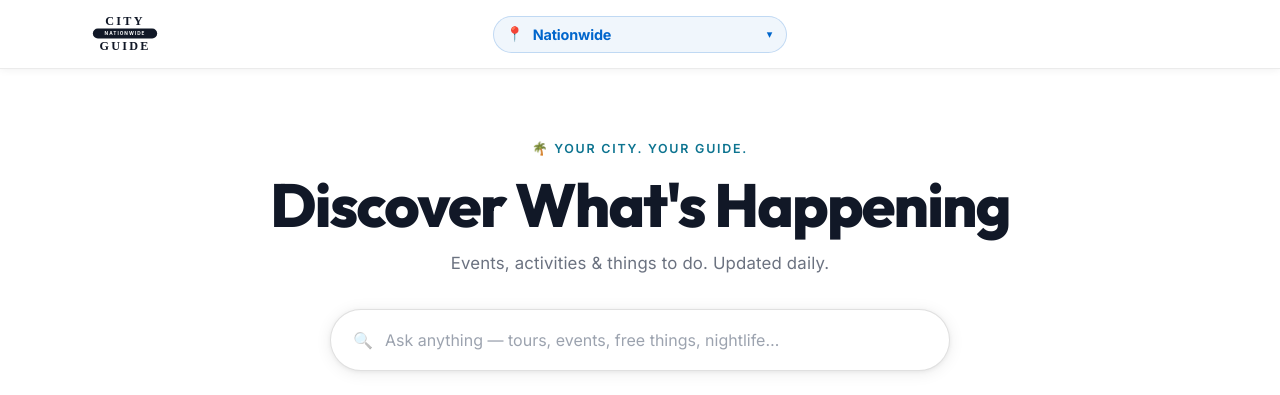
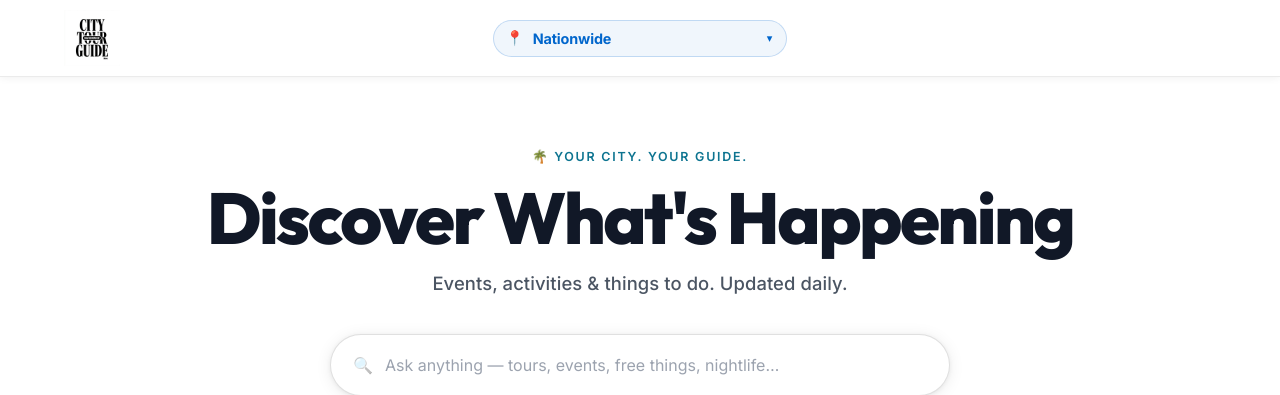
Before and after one commit to citytourguideinc/tampa-city-tour-guide, a Next.js app: page / in a window 1280 px wide. Shown: the top 395 px of the page. Built offline with nearby package versions, Linux system fonts and the light colour scheme; no server answers; the database is empty.

Commit message:
Approved logo.png in navbar (56px), bolder hero title (4.5rem/900), bigger subtitle, taller navbar (76px)

```diff
--- a/app/page.js
+++ b/app/page.js
@@ -128,9 +128,8 @@ export default function Home() {
       <header className={styles.navbar}>
         <div className={styles.navInner}>
 
-          {/* LEFT — Logo + Brand */}
           <a href="/" className={styles.logoLink} aria-label="City Tour Guide home">
-            <img src="/logo.svg" alt="City Tour Guide" className={styles.logoImg} />
+            <img src="/logo.png" alt="City Tour Guide" className={styles.logoImg} />
           </a>
 
           {/* CENTER — City / Region Picker */}
--- a/app/page.module.css
+++ b/app/page.module.css
@@ -13,7 +13,7 @@
   max-width: 1200px;
   margin: 0 auto;
   padding: 0 24px;
-  height: 68px;
+  height: 76px;
   display: grid;
   grid-template-columns: 1fr auto 1fr;
   align-items: center;
@@ -28,9 +28,10 @@
   justify-self: start;
 }
 .logoImg {
-  height: 40px;
+  height: 56px;
   width: auto;
   display: block;
+  object-fit: contain;
 }
 
 /* CENTER — City picker pill */
@@ -100,20 +101,20 @@
 }
 .heroTitle {
   font-family: 'Outfit', sans-serif;
-  font-size: clamp(2.4rem, 5vw, 3.8rem);
-  font-weight: 800;
-  line-height: 1.1;
-  letter-spacing: -0.03em;
+  font-size: clamp(2.8rem, 6vw, 4.5rem);
+  font-weight: 900;
+  line-height: 1.05;
+  letter-spacing: -0.035em;
   color: #111827;
-  margin-bottom: 14px;
+  margin-bottom: 16px;
 }
 .heroSub {
   font-family: 'Inter', sans-serif;
-  font-size: 1.05rem;
-  color: #6B7280;
-  font-weight: 400;
-  margin-bottom: 36px;
-  letter-spacing: 0.01em;
+  font-size: 1.15rem;
+  color: #4B5563;
+  font-weight: 500;
+  margin-bottom: 40px;
+  letter-spacing: 0.005em;
 }
 .heroSearch {
   max-width: 620px;
```
Also changed, not shown: public/logo.png (added).
